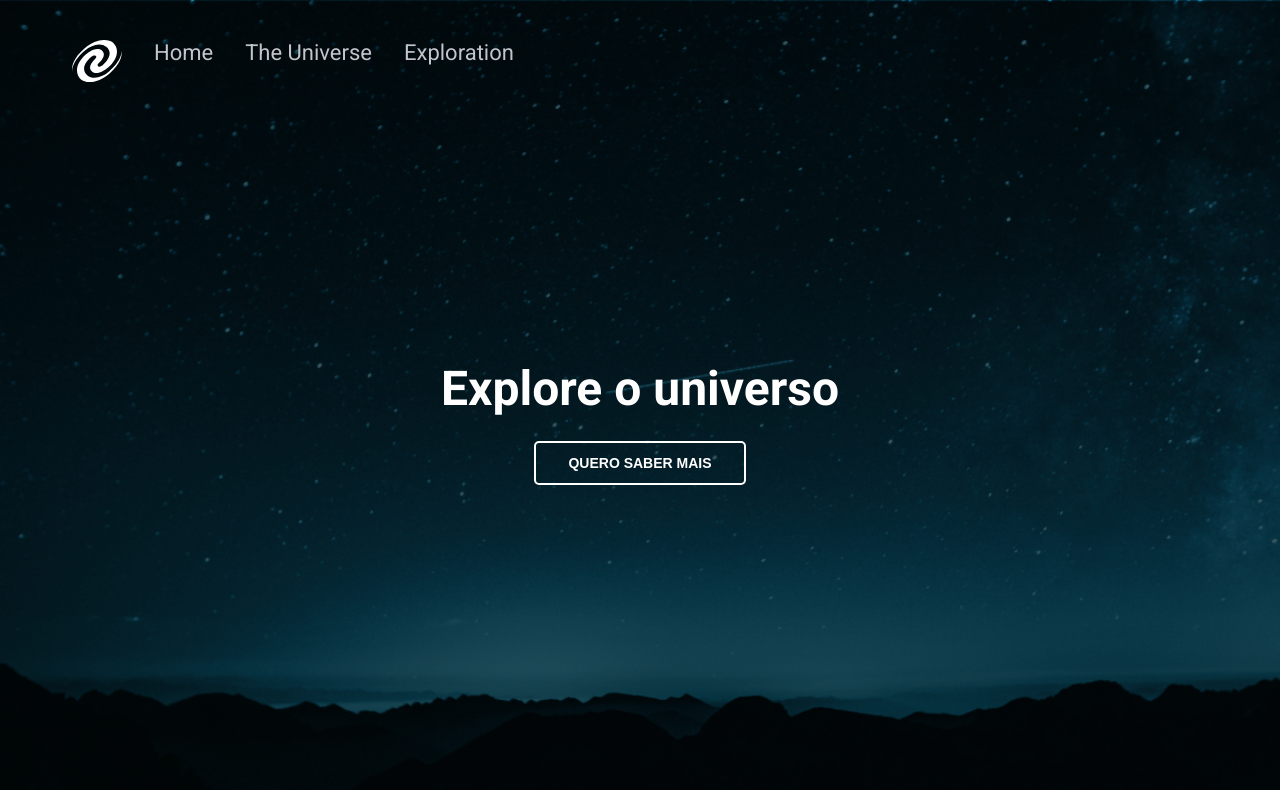
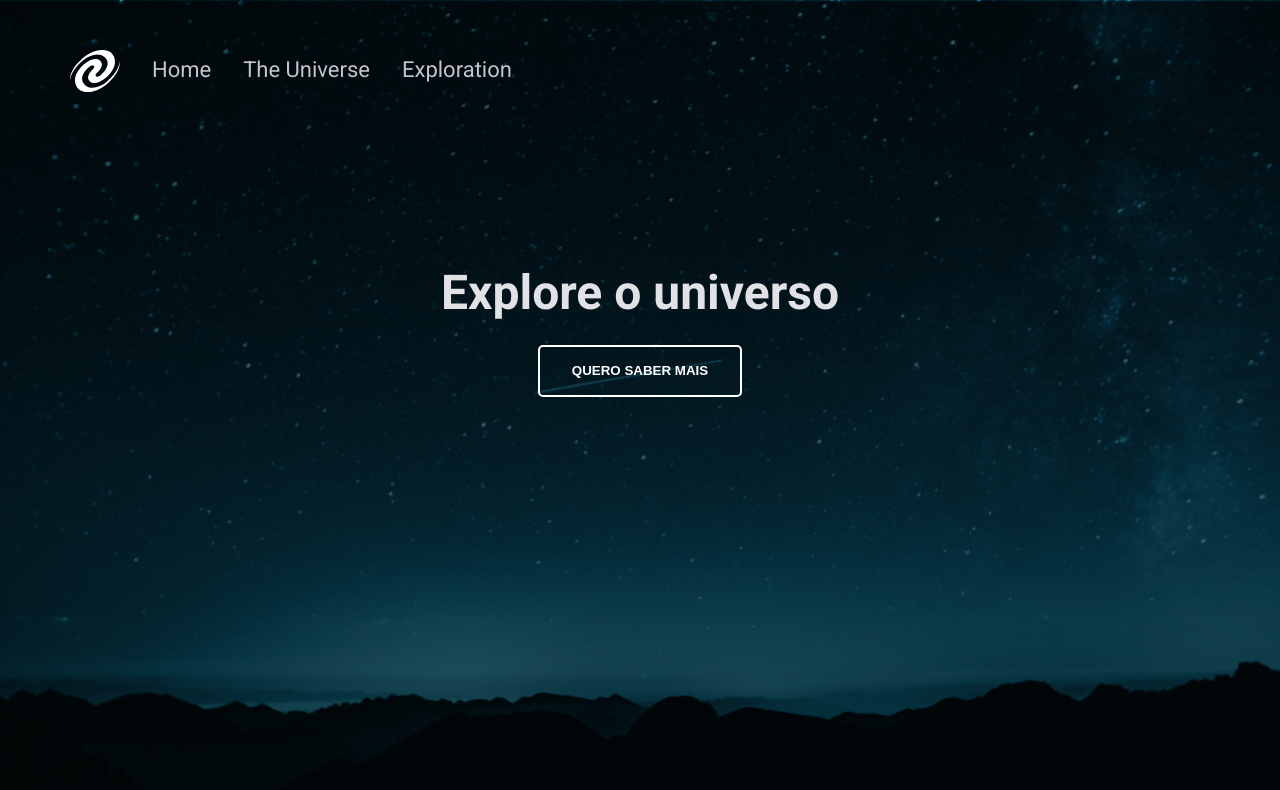
Before and after one commit to arks-lacerda/05-SPAUniverse, a website with bundled scripts: page index.html in a window 1280 px wide. Built offline with nearby package versions, Linux system fonts and the light colour scheme.

Commit message:
SPA Pages finished

```diff
--- a/index.html
+++ b/index.html
@@ -1,35 +1,53 @@
 <!DOCTYPE html>
 <html lang="en">
-<head>
-  <!-- Google Preconnect -->
-  <link rel="preconnect" href="https://fonts.gstatic.com" crossorigin>
-  <link rel="preconnect" href="https://fonts.googleapis.com">
+  <head>
+    <meta charset="UTF-8" />
+    <meta http-equiv="X-UA-Compatible" content="IE=edge" />
+    <meta name="viewport" content="width=device-width, initial-scale=1.0" />
 
-  <meta charset="UTF-8">
-  <meta http-equiv="X-UA-Compatible" content="IE=edge">
-  <meta name="viewport" content="width=device-width, initial-scale=1.0">
-  <!-- Google fonts -->
-  <link href="https://fonts.googleapis.com/css2?family=Roboto:wght@400;700&display=swap" rel="stylesheet">
-  <!-- Css in Local -->
-  <link rel="stylesheet" href="./src/css/style.css">
+    <link rel="stylesheet" href="./src/css/reset.css" />
+    <link rel="stylesheet" href="./src/css/style.css" />
 
-  <title>SPA Universe!</title>
-  <script src="./src/js/index.js" type="module" defer></script>
-</head>
-<body>
-  <header>
-    <svg width="50" height="42" viewBox="0 0 50 42" fill="none" xmlns="http://www.w3.org/2000/svg">
-      <path d="M31.5423 0.00979035C26.1727 0.174742 19.3604 2.47181 12.1375 8.73785C-2.6197 21.4919 0.219149 31.6427 0.219149 31.6427C0.219149 31.6427 -1.31407 22.7633 12.6765 10.655C19.9593 4.35869 28.9789 2.29019 34.5368 6.97206C39.5198 11.1696 38.7771 18.2731 30.3445 25.5381C27.0864 28.1212 23.6007 25.8307 27.0504 22.7633C27.4347 22.4396 27.7717 22.1194 28.0686 21.8047C31.2762 18.6232 33.7461 13.7222 29.9252 10.5036C25.3256 6.46755 17.5038 11.1696 14.054 14.237C3.12987 23.7622 2.8903 33.9231 9.02317 39.4122C13.2395 42.964 24.7506 44.3867 37.5913 33.4085C52.3485 20.6544 49.5097 10.5036 49.5097 10.5036C49.5097 10.5036 51.0429 19.3831 37.0523 31.4914C29.7695 37.7877 20.7499 39.9066 15.192 35.2248C10.209 31.0272 10.9517 23.9237 19.3844 16.6587C22.8341 13.9142 26.3078 16.1643 22.858 19.2317C22.4738 19.5554 22.1368 19.8756 21.8399 20.1903C18.6323 23.3718 16.1624 28.2728 19.9833 31.4914C24.5829 35.5275 32.2131 30.664 35.8545 27.758C46.9703 18.2328 47.0182 8.0719 40.8853 2.5828C39.0407 1.02891 35.7186 -0.118506 31.5423 0.00979035Z" fill="white"/>
-    </svg>
+    <link rel="preconnect" href="https://fonts.googleapis.com" />
+    <link rel="preconnect" href="https://fonts.gstatic.com" crossorigin />
+    <link
+      href="https://fonts.googleapis.com/css2?family=Roboto:wght@400;700&display=swap"
+      rel="stylesheet"
+    />
 
-    <nav>
-      <a href="/" onclick="route()">Home</a>
-      <a href="/theUniverse" onclick="route()">The Universe</a>
-      <a href="/exploration" onclick="route()">Exploration</a>
-    </nav>
-  </header>
+    <title>SPA | Universe</title>
+  </head>
+  <body class="home">
+    <header>
+      <img src="./src/images/Vector.svg" alt="ícone" />
+      <ul>
+        <li>
+          <a
+            id="linkHome"
+            href="#"
+            onclick="route('/')"
+          >
+            Home
+          </a>
+          <a
+            id="linkUniverse"
+            href="/universe"
+            onclick="route('/universe')"
+          >
+            The Universe
+            </a>
+          <a
+            id="linkExploration"
+            href="/exploration"
+            onclick="route('/exploration')"
+          >
+            Exploration
+          </a>
+        </li>
+      </ul>
+    </header>
+    <div id="app"></div>
 
-  <main id="app"></main>
-
-</body>
+    <script src="./src/js/index.js" type="module"></script>
+  </body>
 </html>
--- /dev/null
+++ b/src/css/error.css
@@ -0,0 +1,5 @@
+section {
+  display: flex;
+  flex-direction: row;
+  margin: 113px 100px;
+}
--- /dev/null
+++ b/src/css/exploration.css
@@ -0,0 +1,20 @@
+main {
+  display: flex;
+  flex-direction: column;
+  align-items: flex-start;
+  margin: 113px 100px;
+}
+
+h1 {
+  color: #e1e1e6;
+  font-weight: 700;
+  font-size: 48px;
+  margin-bottom: 16px;
+}
+
+p {
+  color: #d9d9da;
+  font-weight: 400;
+  font-size: 18px;
+  max-width: 648px;
+}
--- /dev/null
+++ b/src/css/reset.css
@@ -0,0 +1,8 @@
+* {
+  margin: 0;
+  padding: 0;
+  border: none;
+  box-sizing: border-box;
+  list-style: none;
+  text-decoration: none;
+}
--- a/src/css/style.css
+++ b/src/css/style.css
@@ -1,108 +1,94 @@
-*{
-  margin: 0;
-  padding: 0;
-  box-sizing: border-box;
+body {
+  font-family: "Roboto", sans-serif;
 }
 
-:root{
-  font-size: 62.5%;
-  --fontcolor: #FFFFFF;
-  --fontcolor-link: #C4C4CC;
-  --bg-image: url(../images/mountains-universe01.png);
+.home {
+  background: url(/src/images/mountains-universe01.png) no-repeat center fixed;
+  background-size: cover;
 }
 
-.theUniverse:root{
-  --bg-image: url(./images/mountains-universe02.png);
+.universe {
+  background: url(/src/images/mountains-universe02.png) no-repeat center fixed;
+  background-size: cover;
 }
 
-.exploration:root{
-  --bg-image: url(./images/mountains-universe03.png);
+.exploration {
+  background: url(/src/images/mountains-universe03.png) no-repeat center fixed;
+  background-size: cover;
 }
 
-body{
-  font-family: 'Roboto', sans-serif;
-  font-size: 1.6rem;
-  background-image: var(--bg-image);
-  background-repeat: no-repeat;
-  background-size: cover;
-  height: 100vh;
+header {
+  display: flex;
+  flex-direction: row;
+  align-items: flex-start;
+  margin-top: 50px;
 }
 
-
-header{
-  display: flex;
-  gap: 3.2rem;
-  padding: 4rem 0 4rem 7.2rem;
+img {
+  padding: 0 32px 0 70px;
 }
 
-nav{
+ul li {
   display: flex;
-  gap: 3.2rem;
+  font-size: 22px;
+  line-height: 40px;
+  gap: 32px;
 }
 
-a{
-  text-decoration: none;
-  font-size: 2.2rem;
-  color:var(--fontcolor-link);
+ul li a {
+  color: #c4c4cc;
 }
 
-a:hover{
-  color: var(--fontcolor);
+ul li a:hover {
   font-weight: bold;
+  color: #e1e1e6;
+  transition: 0.3s ease-in-out;
 }
 
-.totalScreen{
-  height: 80vh;
-  width: 100vw;
+h1 {
+  color: #e1e1e6;
+  font-weight: 700;
+  font-size: 48px;
+  margin-bottom: 24px;
 }
 
-.screenPrincipal{
-  height: 100%;
+main {
   display: flex;
   flex-direction: column;
-  justify-content: center;
   align-items: center;
-  margin-top: -20px;
+  margin-top: 172px;
 }
 
-.extraPage{
- padding: 8.3rem 10.2rem;
+.error {
+  display: flex;
+  margin: 113px 100px;
+  flex-direction: row;
 }
 
-.erro{
-  display: flex;
-  gap: 3rem;
-  padding: 8rem 5rem;
+.error p {
+  color: #c4c4cc;
 }
 
-h1{
-  font-weight: bold;
-  font-size: 4.8rem;
-  color: var(--fontcolor);
+button {
+  align-items: center;
+  font-weight: 700;
+  line-height: 24px;
+  text-transform: uppercase;
+  padding: 12px 32px;
+  gap: 8px;
+
+  border: 2px solid #ffffff;
+  border-radius: 5px;
+
+  background: transparent;
+  cursor: pointer;
+  color: #ffffff;
 }
 
-p{
-  width: 64.8rem;
-  margin-top: 1.6rem;
-  font-size: 1.8rem;
-  color: var(--fontcolor);
-  line-height: 3rem;
-  text-align: left;
+button:hover {
+  background: #ffffff;
+  color: #02799d;
+  font-weight: 700;
+  transform: scale(1.1);
+  transition: 0.3s ease-in-out;
 }
-
-button{
-  background:none;
-  border: 2px solid #FFFFFF;
-  border-radius: 5px;
-  padding: 1.2rem 3.2rem;
-  margin-top: 2.4rem;
-  font-size: 1.4rem;
-  color: var(--fontcolor);
-  font-weight: bold;
-}
-
-button:hover{
-  cursor: pointer;
-  transform: scale(1.1);
-  transition: transform .3s;
-}
--- /dev/null
+++ b/src/css/universe.css
@@ -0,0 +1,52 @@
+body {
+  font-family: "Roboto", sans-serif;
+}
+
+header {
+  display: flex;
+  flex-direction: row;
+  align-items: flex-start;
+  margin-top: 50px;
+}
+
+img {
+  padding: 0 32px 0 70px;
+}
+
+ul li {
+  display: flex;
+  font-size: 22px;
+  line-height: 40px;
+  gap: 32px;
+}
+
+ul li a {
+  color: #c4c4cc;
+}
+
+ul li a:hover {
+  font-weight: bold;
+  color: #e1e1e6;
+  transition: 0.3s ease-in-out;
+}
+
+main {
+  display: flex;
+  flex-direction: column;
+  align-items: flex-start;
+  margin: 113px 100px;
+}
+
+h1 {
+  color: #e1e1e6;
+  font-weight: 700;
+  font-size: 48px;
+  margin-bottom: 16px;
+}
+
+p {
+  color: #d9d9da;
+  font-weight: 400;
+  font-size: 18px;
+  max-width: 648px;
+}
--- /dev/null
+++ b/src/js/elements.js
@@ -0,0 +1,5 @@
+const bgHome = document.body.querySelector("#linkHome");
+const bgUniverse = document.body.querySelector("#linkUniverse");
+const bgExploration = document.body.querySelector("#linkExploration");
+
+export { bgHome, bgUniverse, bgExploration };
--- /dev/null
+++ b/src/js/events.js
@@ -0,0 +1,23 @@
+export function Backgrounds({ bgHome, bgUniverse, bgExploration }) {
+  function backgroundHome() {
+    document.body.classList.remove("universe");
+    document.body.classList.remove("exploration");
+    document.body.classList.add("home");
+  }
+  function backgroundUniverse() {
+    document.body.classList.remove("exploration");
+    document.body.classList.remove("home");
+    document.body.classList.add("universe");
+  }
+  function backgroundExploration() {
+    document.body.classList.remove("home");
+    document.body.classList.remove("universe");
+    document.body.classList.add("exploration");
+  }
+
+  return {
+    backgroundHome,
+    backgroundUniverse,
+    backgroundExploration,
+  };
+}
--- a/src/js/index.js
+++ b/src/js/index.js
@@ -1,12 +1,38 @@
-import { Router } from "./router.js"
+import { Router } from "./router.js";
+import { Backgrounds } from "./events.js";
+import { bgHome, bgUniverse, bgExploration } from "./elements.js";
 
-const router = new Router()
-router.add("/", "./src/pages/home.html")
-router.add("/theUniverse", "./src/pages/theUniverse.html")
-router.add("/exploration", "./src/pages/exploration.html")
-router.add(404, "./src/pages/404.html")
+const backgrounds = Backgrounds({
+  bgHome,
+  bgUniverse,
+  bgExploration,
+});
 
-router.handle()
+if (bgHome) {
+  bgHome.addEventListener("click", function () {
+    backgrounds.backgroundHome();
+  });
+}
 
-window.onpopstate = () => router.handle()
-window.route = () => router.route()
+if (bgUniverse) {
+  bgUniverse.addEventListener("click", function () {
+    backgrounds.backgroundUniverse();
+  });
+}
+
+if (bgExploration) {
+  bgExploration.addEventListener("click", function () {
+    backgrounds.backgroundExploration();
+  });
+}
+
+const router = new Router();
+router.add("/", "../src/pages/home.html");
+router.add("/universe", "../src/pages/universe.html");
+router.add("/exploration", "../src/pages/exploration.html");
+router.add(404, "../src/pages/404.html");
+
+router.handle();
+
+window.onpopstate = () => router.handle();
+window.route = (href) => router.route(href);
--- a/src/js/router.js
+++ b/src/js/router.js
@@ -1,25 +1,25 @@
 export class Router {
-  routes = {}
+  routes = {};
 
   add(routeName, page) {
-    this.route[routeName] = page
+    this.routes[routeName] = page;
   }
 
-  route(event) {
-    event = event || window.event
-    event.preventDefault()
+  route(href, event) {
+    event = event || window.event;
+    event.preventDefault();
+    console.log(event);
+    window.history.pushState({}, "", href);
 
-    window.history.pushState({}, "", event.target.href)
-
-    this.handle()
+    this.handle();
   }
 
   handle() {
-    const {pathname} = window.location
-    const route = this.route[pathname] || this.route[404]
+    const { pathname } = window.location;
+    const route = this.routes[pathname] || this.routes[404];
 
-    fetch(route).then(data => data.text()).then(html => {
-        document.querySelector("#app").innerHTML = html
-    })
+    fetch(route)
+      .then((data) => data.text())
+      .then((html) => (document.querySelector("#app").innerHTML = html));
   }
 }
--- a/src/pages/home.html
+++ b/src/pages/home.html
@@ -1,19 +1,4 @@
-<!DOCTYPE html>
-<html lang="en">
-<head>
-  <meta charset="UTF-8">
-  <meta http-equiv="X-UA-Compatible" content="IE=edge">
-  <meta name="viewport" content="width=device-width, initial-scale=1.0">
-
-  <link rel="stylesheet" href="../css/style.css">
-  <title>Document</title>
-</head>
-<body>
-  <main class="totalScreen">
-    <div class="screenPrincipal">
-        <h1>Explore o universo</h1>
-        <button>QUERO SABER MAIS</button>
-    </div>
+<main>
+  <h1>Explore o universo</h1>
+  <button id="btn" onclick="route('/universe')">quero saber mais</button>
 </main>
-</body>
-</html>
```
Also changed, not shown: src/pages/404.html (+4 -4 lines), src/pages/exploration.html (+15 -5 lines), src/pages/theUniverse.html (deleted, +0 -8 lines), src/pages/universe.html (added, +19 -0 lines), .github/preview.jpg (added), Readme.md.
